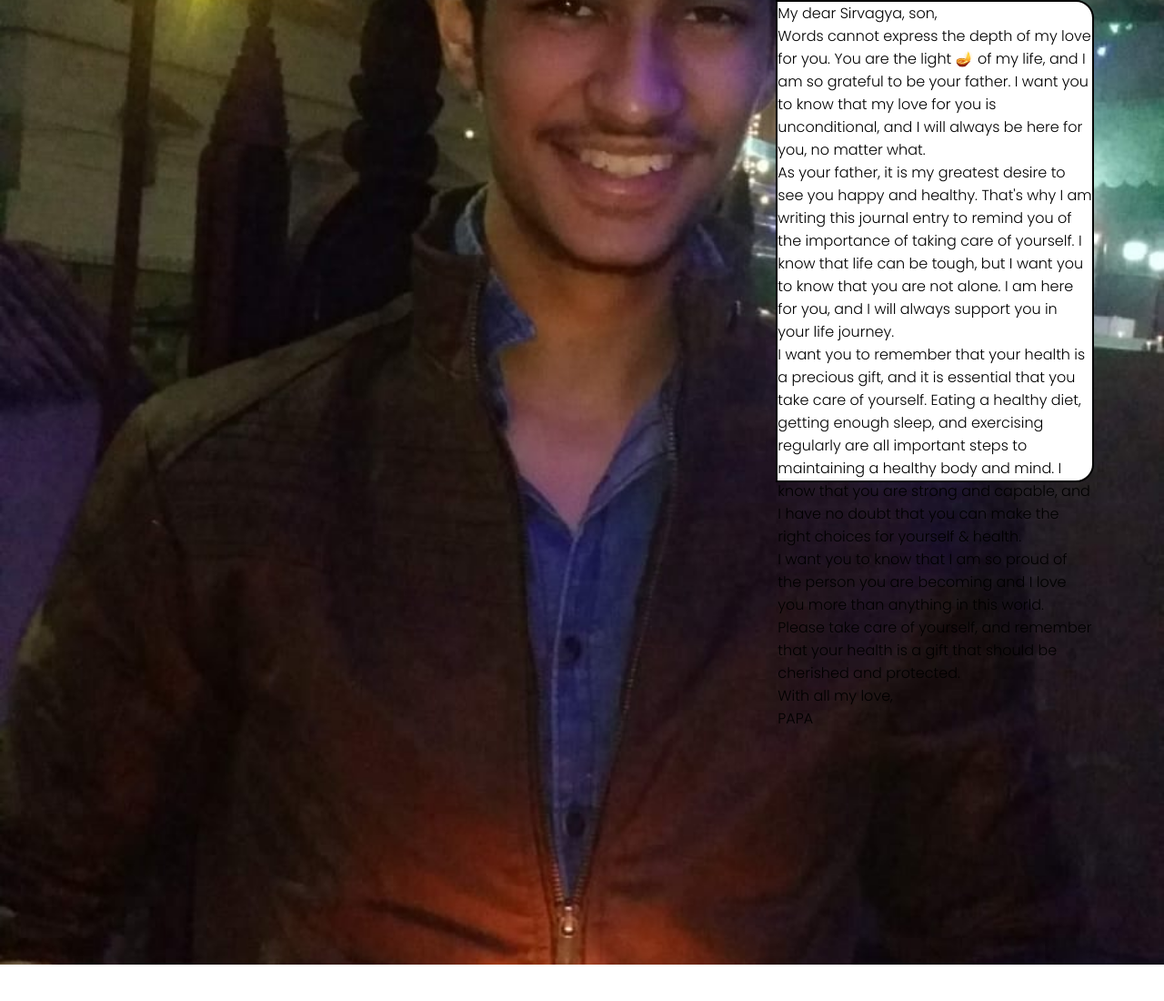
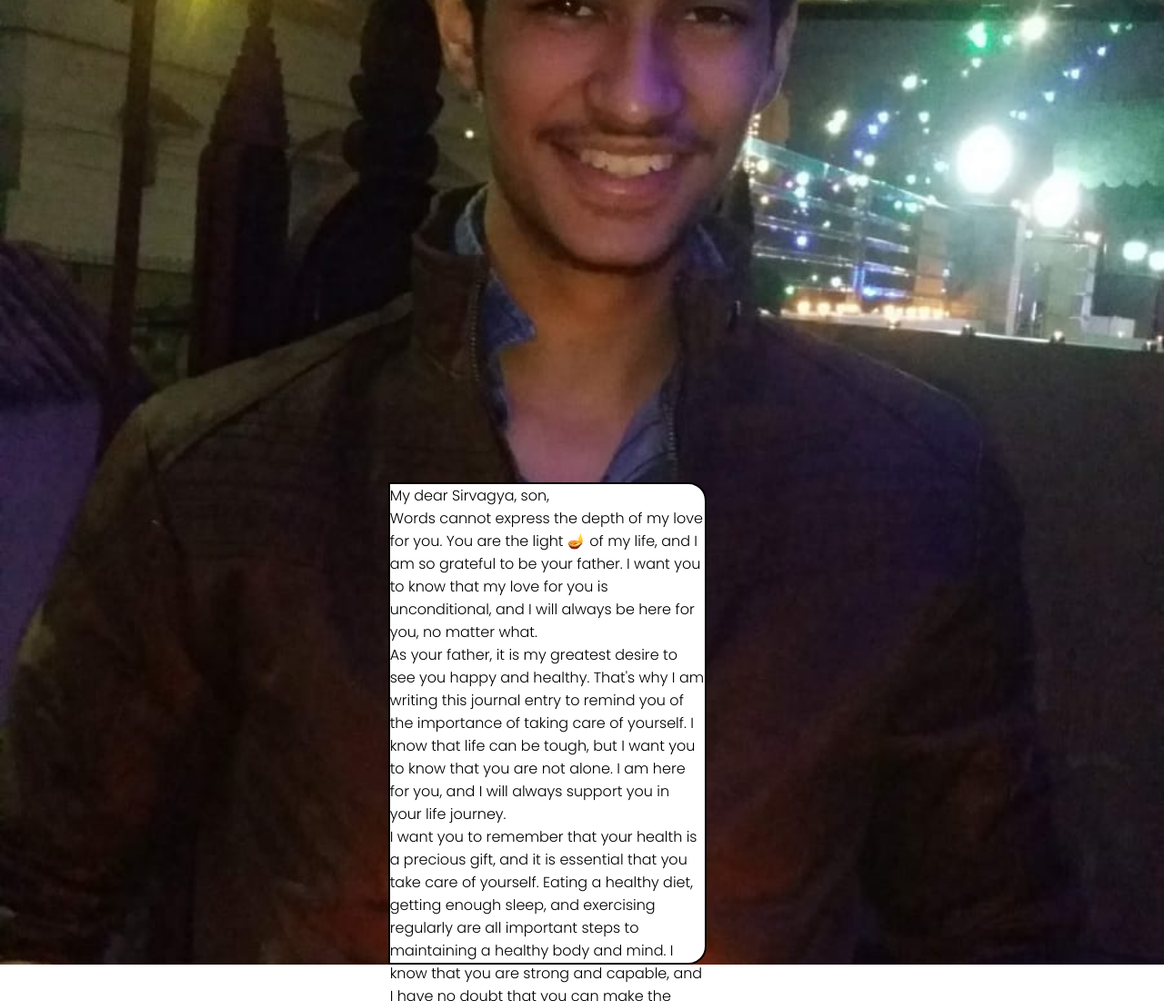
Before and after one commit to anandvip/son-dad, a plain HTML site: page index.html in a window 1280 px wide. Shown: the top 1100 px of the page at 91% size. Before the commit the page ends 1060 px from the top, so only its background shows below. Drawn offline with Linux system fonts and the light colour scheme.

Commit message:
Update index.html

```diff
--- a/index.html
+++ b/index.html
@@ -37,7 +37,7 @@
 </head>
 <body>
   <div class="grid-container">
-    <p class-"grid-image"></p>
+    <p class="grid-image"></p>
   <p class="grid-description">
      <div class="desc">
          <p class="father-message">My dear Sirvagya, son,</p>
```
